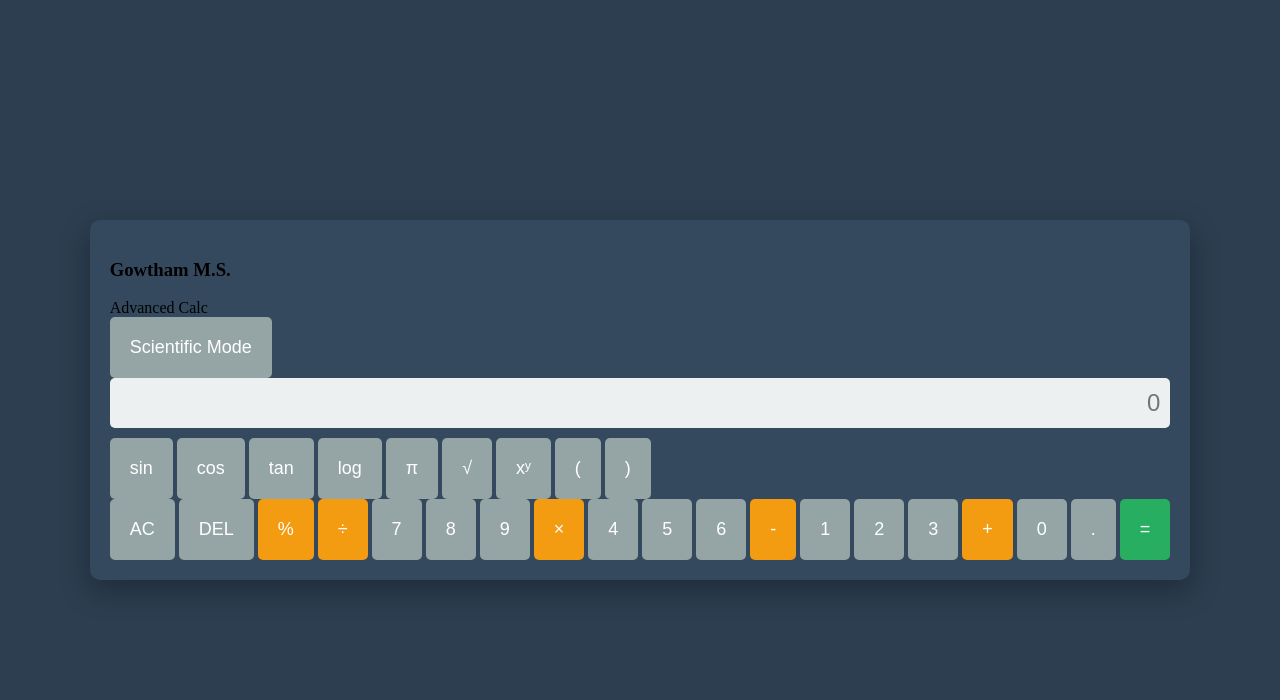
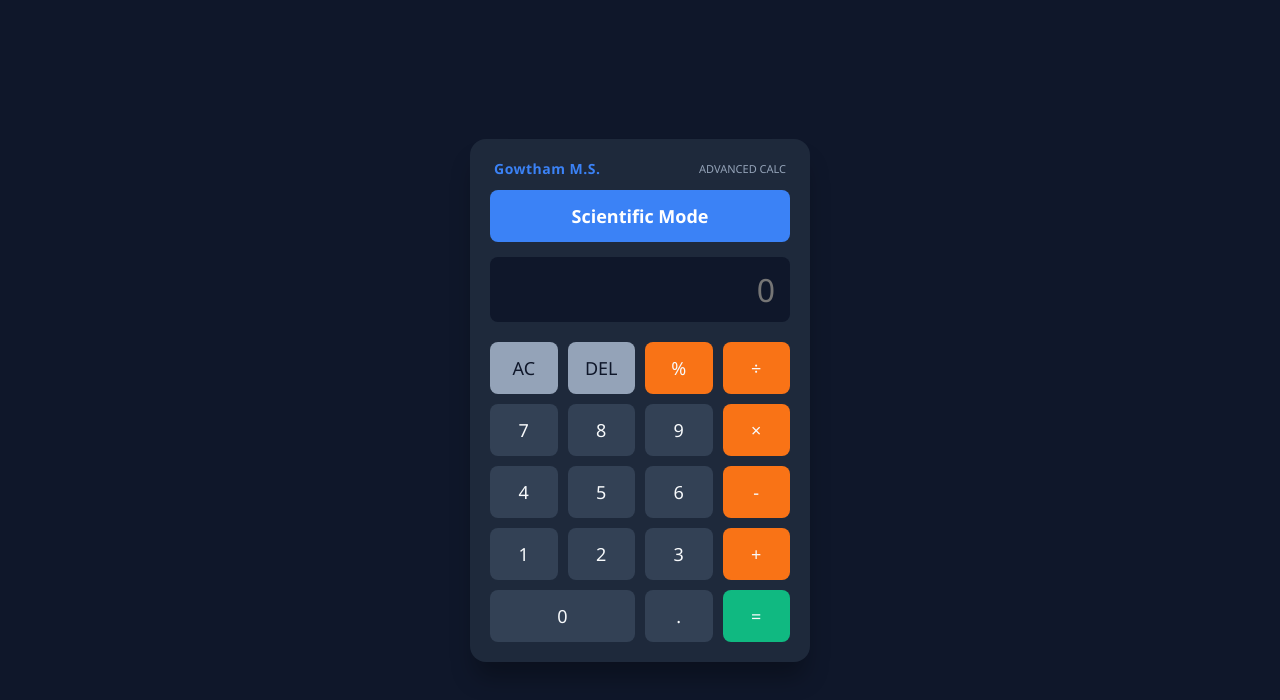
Before and after one commit to Gowtham4567-oss/-CodeAlpha_ProjectName, a plain HTML site: page index.html in a window 1280 px wide. Drawn offline with Linux system fonts and the light colour scheme.

Commit message:
Refactor CSS for calculator layout and styles

```diff
--- a/style.css
+++ b/style.css
@@ -1,60 +1,129 @@
+* {
+    box-sizing: border-box;
+    font-family: 'Segoe UI', Tahoma, Geneva, Verdana, sans-serif;
+    margin: 0;
+    padding: 0;
+}
+
 body {
+    background-color: #0f172a;
     display: flex;
     justify-content: center;
     align-items: center;
     height: 100vh;
-    background-color: #2c3e50;
-    margin: 0;
 }
 
 .calculator {
-    background-color: #34495e;
+    background-color: #1e293b;
     padding: 20px;
-    border-radius: 10px;
-    box-shadow: 0px 10px 30px rgba(0,0,0,0.3);
+    border-radius: 16px;
+    box-shadow: 0 20px 25px -5px rgba(0, 0, 0, 0.3);
+    width: 340px; /* Standard basic window width */
+    transition: width 0.3s cubic-bezier(0.4, 0, 0.2, 1);
+}
+
+/* Expanded state class activated via JavaScript */
+.calculator.scientific-active {
+    width: 580px;
+}
+
+.calc-header {
+    display: flex;
+    justify-content: space-between;
+    align-items: center;
+    color: #94a3b8;
+    margin-bottom: 12px;
+    padding: 0 4px;
+}
+
+.calc-header h3 {
+    font-size: 14px;
+    letter-spacing: 0.5px;
+    color: #3b82f6;
+}
+
+.calc-header span {
+    font-size: 11px;
+    text-transform: uppercase;
+}
+
+#mode-toggle {
+    width: 100%;
+    padding: 10px;
+    background-color: #3b82f6;
+    color: white;
+    border: none;
+    border-radius: 8px;
+    margin-bottom: 15px;
+    cursor: pointer;
+    font-weight: 600;
+    transition: background 0.2s;
+}
+
+#mode-toggle:hover {
+    background-color: #2563eb;
 }
 
 #display {
     width: 100%;
-    height: 50px;
-    font-size: 24px;
+    height: 65px;
+    background-color: #0f172a;
+    border: none;
+    color: #f8fafc;
+    font-size: 32px;
     text-align: right;
-    margin-bottom: 10px;
-    padding: 10px;
-    box-sizing: border-box;
-    border: none;
-    background: #ecf0f1;
-    color: #2c3e50;
-    border-radius: 5px;
+    margin-bottom: 20px;
+    padding: 0 15px;
+    border-radius: 8px;
 }
 
-.buttons {
+.grid-container {
+    display: flex;
+    gap: 15px;
+}
+
+.scientific-keys {
+    display: none; /* Inactive on launch */
+    grid-template-columns: repeat(3, 1fr);
+    gap: 10px;
+    width: 42%;
+}
+
+.standard-keys {
     display: grid;
     grid-template-columns: repeat(4, 1fr);
     gap: 10px;
+    width: 100%;
+}
+
+/* Shifts relative column space balances when running side-by-side components */
+.calculator.scientific-active .standard-keys {
+    width: 58%;
 }
 
 button {
-    padding: 20px;
+    height: 52px;
+    border-radius: 8px;
+    border: none;
+    background-color: #334155;
+    color: #f8fafc;
     font-size: 18px;
-    border: none;
-    border-radius: 5px;
     cursor: pointer;
-    background-color: #95a5a6;
-    color: white;
     transition: background 0.2s;
 }
 
-button:hover { background-color: #7f8c8d; }
+button:hover { background-color: #475569; }
 
-.btn-op { background-color: #f39c12; }
-.btn-op:hover { background-color: #e67e22; }
+.btn-op { background-color: #f97316; }
+.btn-op:hover { background-color: #ea580c; }
 
-.btn-equal {
-    background-color: #27ae60;
-    grid-row: span 2; /* Makes equal button taller */
-}
+.btn-ctrl { background-color: #94a3b8; color: #0f172a; }
+.btn-ctrl:hover { background-color: #cbd5e1; }
 
-.btn-clear { background-color: #e74c3c; }
+.btn-sci { background-color: #1e3a8a; color: #93c5fd; font-size: 15px; }
+.btn-sci:hover { background-color: #1e40af; }
+
+.btn-equal { background-color: #10b981; }
+.btn-equal:hover { background-color: #059669; }
 
 .btn-zero { grid-column: span 2; }
```
